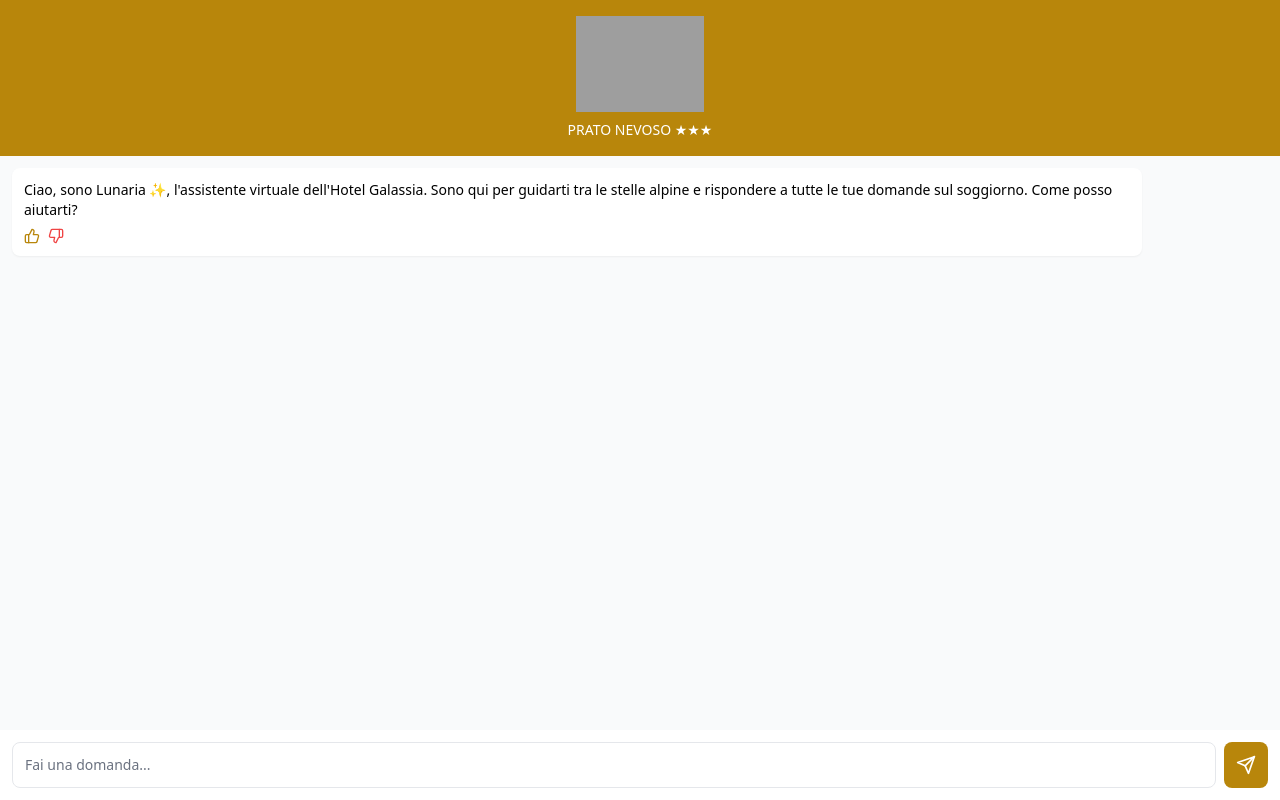
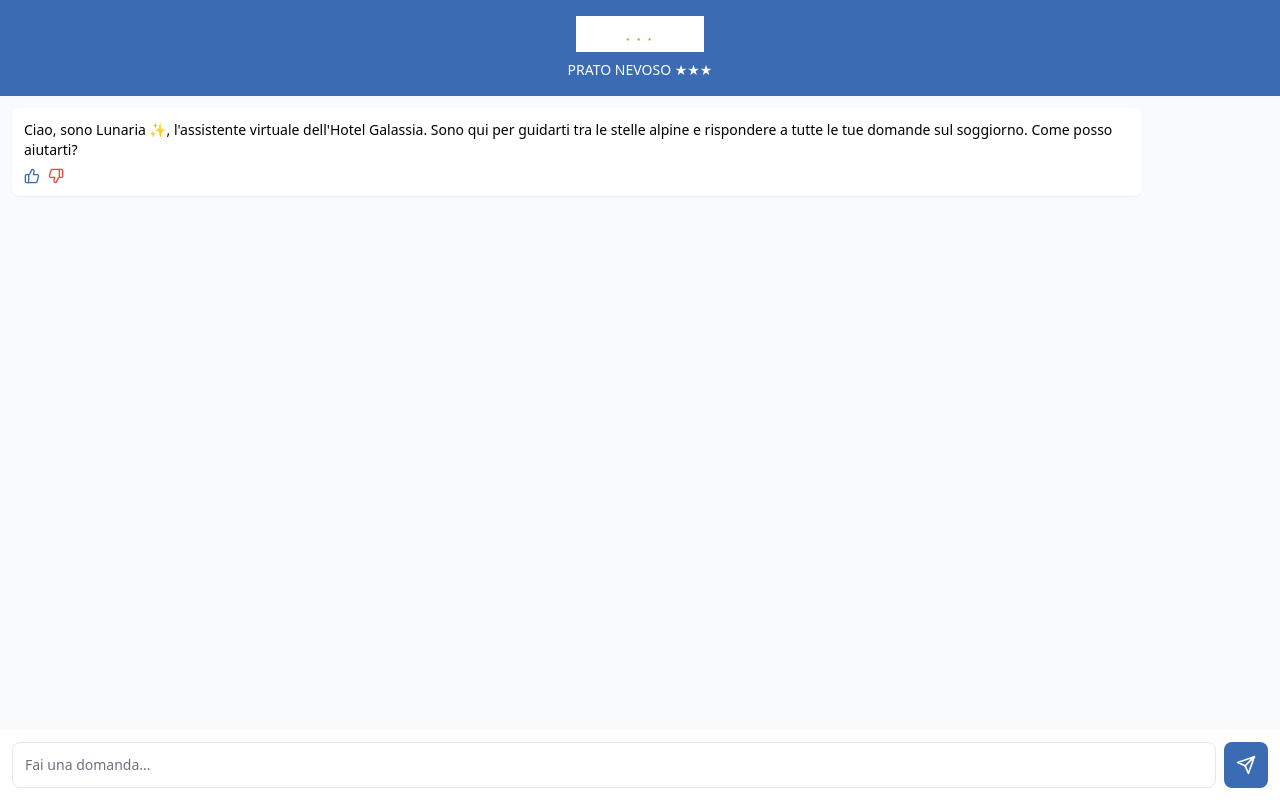
Before and after one commit to magmadvlab/Hotel-Solaris, a React (Create React App) app: page / in a window 1280 px wide. Built offline with nearby package versions, Linux system fonts and the light colour scheme; grey boxes are pictures that could not be loaded; the HTML template or start-up script is replaced by a standard one.

Commit message:
Update App.js

```diff
--- a/src/App.js
+++ b/src/App.js
@@ -1,11 +1,11 @@
 import React, { useState, useEffect, useRef } from 'react';
 import { ThumbsUp, ThumbsDown, Send } from 'lucide-react';
-import logo from './logo-hotel-galassia-prato-nevoso-01.png';
+import logo from './logo-solaris.jpg';
 import faqData from './faq/faqData';
 
 const Header = () => {
   return (
-    <header className="bg-[#B8860B] p-4">
+    <header className="bg-[#3A6BB3] p-4">
       <div className="flex flex-col items-center max-w-4xl mx-auto">
         <img src={logo} alt="Hotel Galassia Logo" className="w-32 mb-2" />
         <div className="text-white text-sm">PRATO NEVOSO ★★★</div>
@@ -176,7 +176,7 @@ const App = () => {
           >
             <div
               className={`max-w-[90%] p-3 rounded-lg ${
-                message.type === 'user' ? 'bg-[#B8860B] text-white' : 'bg-white shadow-sm'
+                message.type === 'user' ? 'bg-[#3A6BB3] text-white' : 'bg-white shadow-sm'
               }`}
             >
               {message.title && (
@@ -188,7 +188,7 @@ const App = () => {
                 <div className="flex space-x-2 mt-2">
                   <button
                     onClick={() => handleFeedback(index, 'positive', message.content)}
-                    className="flex items-center text-[#B8860B] hover:opacity-75"
+                    className="flex items-center text-[#3A6BB3] hover:opacity-75"
                   >
                     <ThumbsUp className="w-4 h-4" />
                   </button>
@@ -213,11 +213,11 @@ const App = () => {
             value={input}
             onChange={(e) => setInput(e.target.value)}
             placeholder="Fai una domanda..."
-            className="flex-1 p-3 border border-gray-200 rounded-lg focus:outline-none focus:ring-1 focus:ring-[#B8860B] text-sm"
+            className="flex-1 p-3 border border-gray-200 rounded-lg focus:outline-none focus:ring-1 focus:ring-[#3A6BB3] text-sm"
           />
           <button
             type="submit"
-            className="bg-[#B8860B] text-white p-3 rounded-lg hover:opacity-90 focus:outline-none focus:ring-2 focus:ring-[#B8860B] focus:ring-offset-2"
+            className="bg-[#3A6BB3] text-white p-3 rounded-lg hover:opacity-90 focus:outline-none focus:ring-2 focus:ring-[#3A6BB3] focus:ring-offset-2"
           >
             <Send className="w-5 h-5" />
           </button>
```
